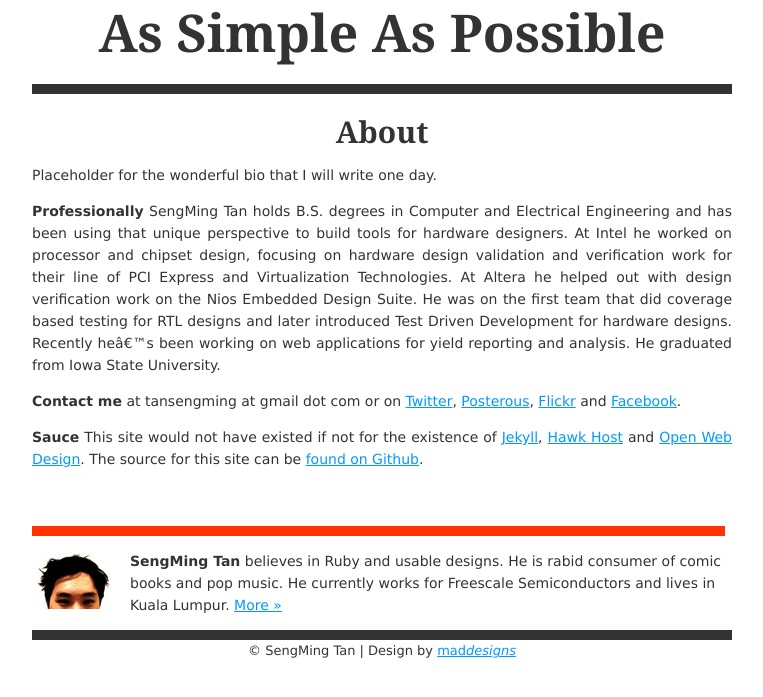
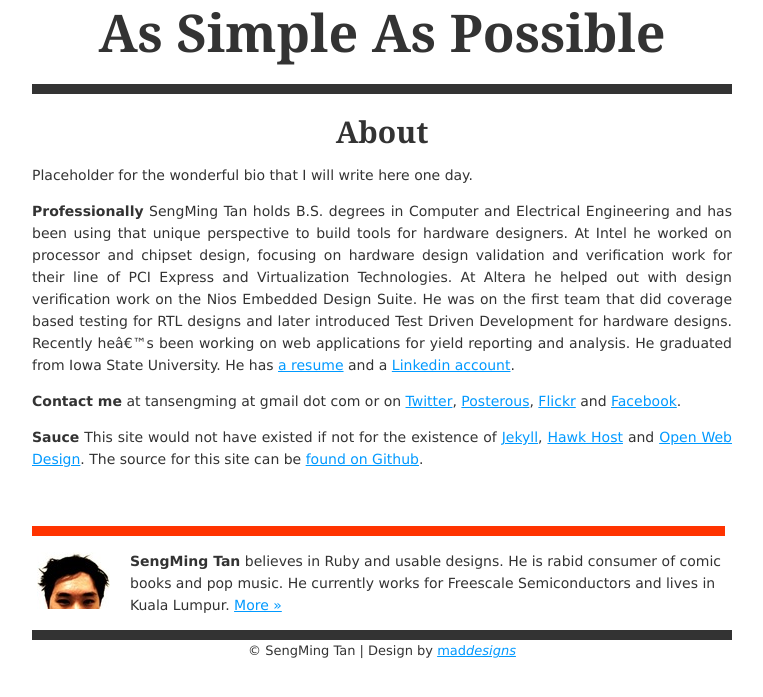
Before and after one commit to tansengming/tansengming.github.com, a Jekyll site: the page built from pages/_posts/2009-11-26-about.markdown, in a window 1280 px wide. Shown: the top 697 px of the page, without its empty margins (258-1021 px from the left). Built offline with Jekyll 4.4.1, drawn with Linux system fonts in a browser that asks for light colours; Markdown is read by kramdown in place of the engine named in the settings.

Commit message:
adds resume and linked in account

```diff
--- a/pages/_posts/2009-11-26-about.markdown
+++ b/pages/_posts/2009-11-26-about.markdown
@@ -2,10 +2,11 @@
 layout: page
 permalink: /about/index.html
 ---
-Placeholder for the wonderful bio that I will write one day.
+Placeholder for the wonderful bio that I will write here one day.
 
 **Professionally**
 SengMing Tan holds B.S. degrees in Computer and Electrical Engineering and has been using that unique perspective to build tools for hardware designers. At Intel he worked on processor and chipset design, focusing on hardware design validation and verification work for their line of PCI Express and Virtualization Technologies. At Altera he helped out with design verification work on the Nios Embedded Design Suite. He was on the first team that did coverage based testing for RTL designs and later introduced Test Driven Development for hardware designs. Recently he's been working on web applications for yield reporting and analysis. He graduated from Iowa State University.
+He has [a resume][resume] and a [Linkedin account][linkedin].
 
 **Contact me**
 at tansengming at gmail dot com or on [Twitter][twitter], [Posterous][post], [Flickr][f] and [Facebook][fb].
@@ -22,3 +23,5 @@ The source for this site can be [found on Github][source].
 [h]: http://hawkhost.com
 [owd]: http://www.openwebdesign.org
 [source]: http://github.com/tansengming/As-Simple-As-Possible
+[resume]: /resume/
+[linkedin]: http://my.linkedin.com/in/tansengming
```
